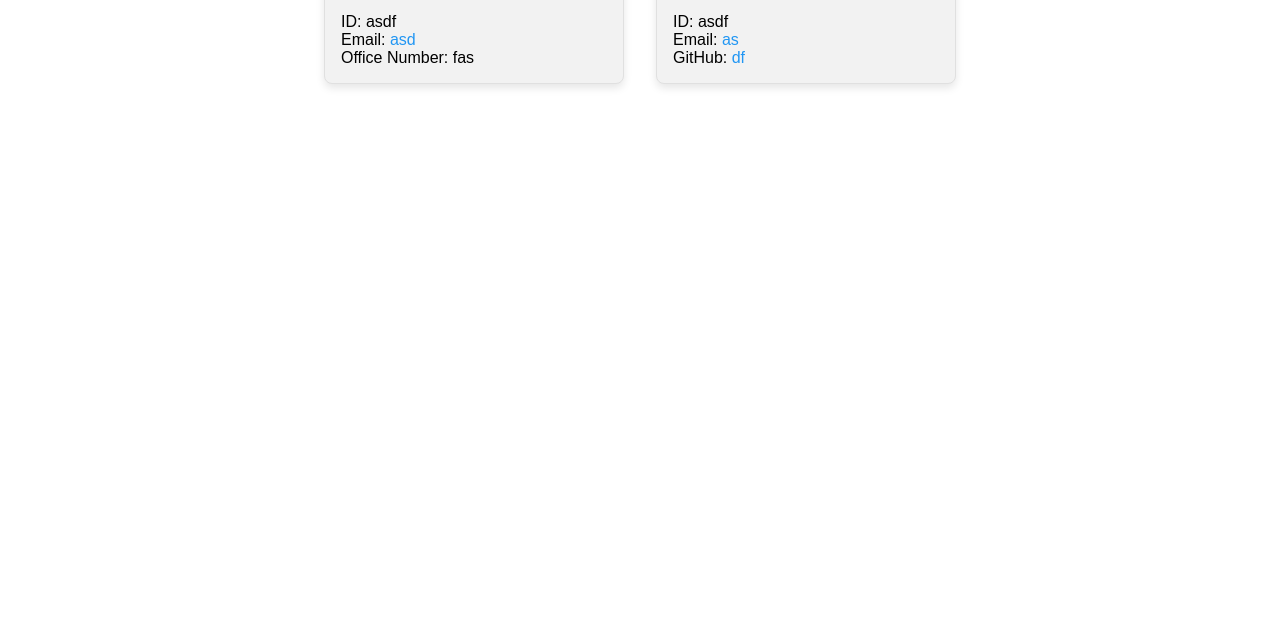
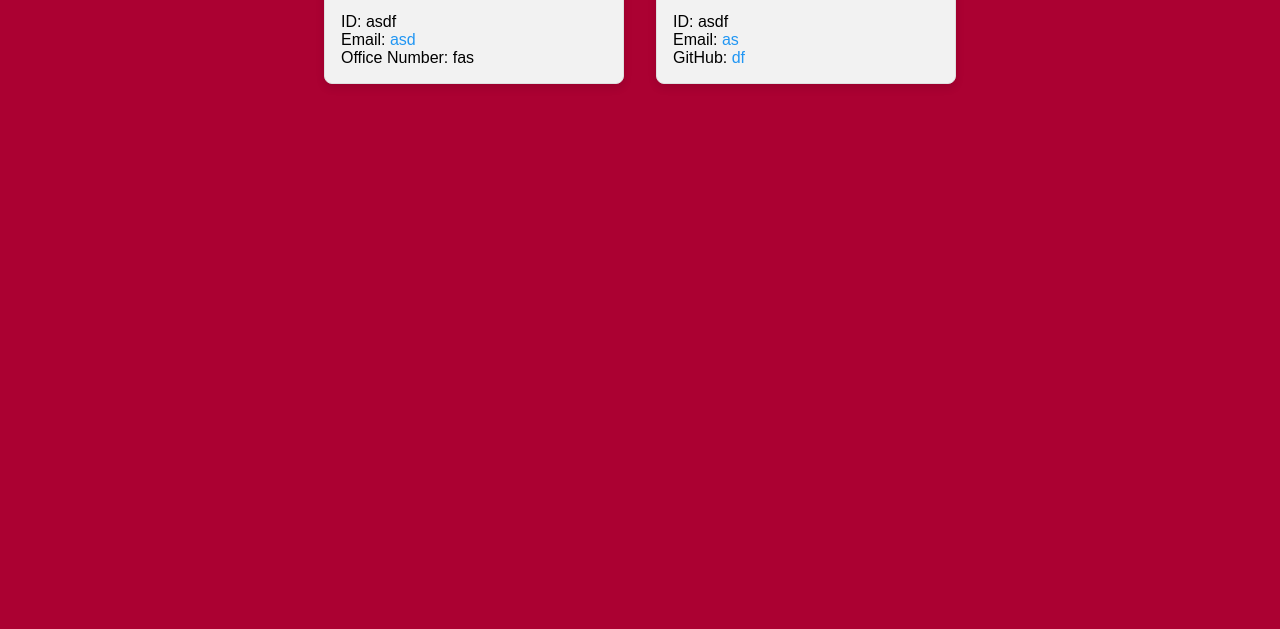
Before and after one commit to Tunestring/m10challenge, a website: page src/output/team-profile.html in a window 1280 px wide. Shown: the part 171-800 px from the top of the page. Drawn offline with Linux system fonts and the light colour scheme.

Commit message:
udpated CSS

```diff
--- a/src/output/team-profile.html
+++ b/src/output/team-profile.html
@@ -14,6 +14,7 @@
             padding: 0;
         }
         body, html {
+            background-color: rgb(171, 1, 50);
             font-family: Arial, sans-serif;
             height: 100%;
         }
```
